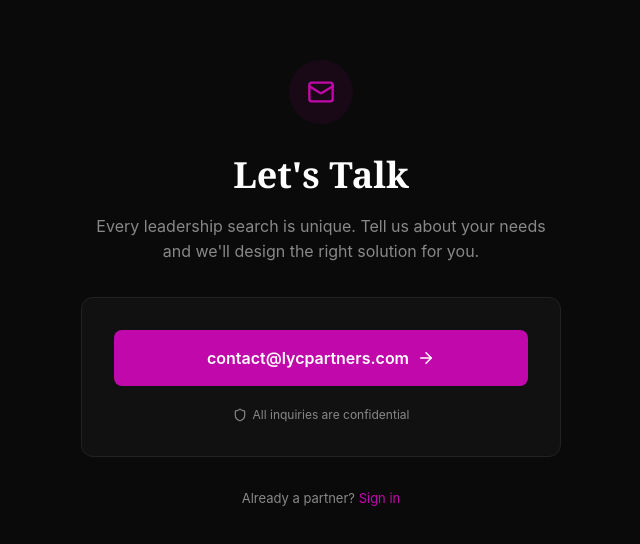
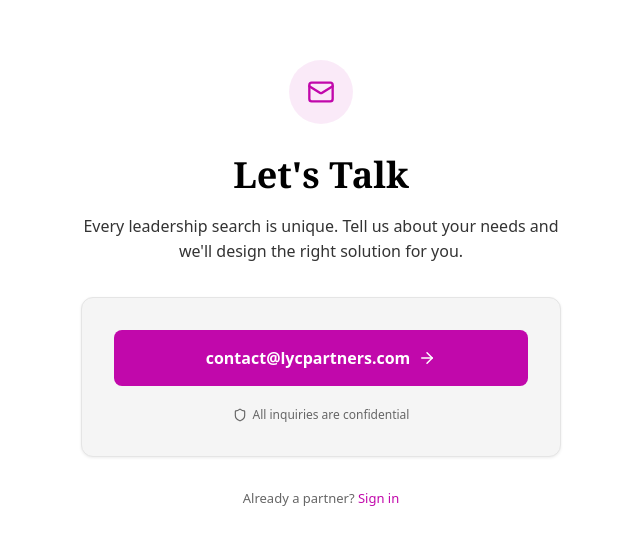
Before and after one commit to kevinhongfr-star/lyc-intelligence, a React (Vite) app: page /pricing in a window 1280 px wide. Shown: the part 116-660 px from the top of the page, without its empty margins (319-959 px from the left). Built offline with nearby package versions, Linux system fonts and the light colour scheme; no server answers.

Commit message:
feat: PricingPage light theme

```diff
--- a/src/pages/PricingPage.tsx
+++ b/src/pages/PricingPage.tsx
@@ -2,15 +2,22 @@ import React from 'react';
 import { Mail, ArrowRight, Shield } from 'lucide-react';
 
 const DS = {
-  headingFont: 'Georgia, serif',
+  headingFont: "'Libre Baskerville', Georgia, serif",
+  bodyFont: "'DM Sans', system-ui, sans-serif",
   accent: '#C108AB',
-  bg: '#0A0A0A',
-  card: '#111111',
-  muted: '#888888',
-  text: '#FFFFFF',
-  textSecondary: '#CCCCCC',
-  border: '#222222',
+  accentHover: '#A00790',
+  bg: '#FFFFFF',
+  bgAlt: '#F5F5F5',
+  card: '#FFFFFF',
+  cardBorder: '#E5E5E5',
+  text: '#000000',
+  textSecondary: '#333333',
+  muted: '#666666',
+  border: '#E5E5E5',
   radius: '12px',
+  radiusSm: '8px',
+  shadow: '0 1px 3px rgba(0,0,0,0.08)',
+  shadowHover: '0 4px 12px rgba(0,0,0,0.1)',
 };
 
 export function PricingPage() {
@@ -34,15 +41,16 @@ export function PricingPage() {
           Let's Talk
         </h1>
 
-        <p style={{ fontSize: '16px', color: DS.muted, lineHeight: 1.6, marginBottom: '32px' }}>
+        <p style={{ fontFamily: DS.bodyFont, fontSize: '16px', color: DS.textSecondary, lineHeight: 1.6, marginBottom: '32px' }}>
           Every leadership search is unique. Tell us about your needs and we'll design the right solution for you.
         </p>
 
         <div style={{
-          background: DS.card,
-          border: `1px solid ${DS.border}`,
+          background: DS.bgAlt,
+          border: `1px solid ${DS.cardBorder}`,
           borderRadius: DS.radius,
-          padding: '32px'
+          padding: '32px',
+          boxShadow: DS.shadow,
         }}>
           <a
             href="mailto:contact@lycpartners.com"
@@ -55,11 +63,13 @@ export function PricingPage() {
               background: DS.accent,
               color: '#FFF',
               borderRadius: '8px',
+              fontFamily: DS.bodyFont,
               fontSize: '16px',
               fontWeight: 600,
               textDecoration: 'none',
               minHeight: '44px',
-              marginBottom: '20px'
+              marginBottom: '20px',
+              transition: 'background-color 0.2s ease, transform 0.15s ease',
             }}
           >
             contact@lycpartners.com
@@ -68,13 +78,13 @@ export function PricingPage() {
 
           <div style={{ display: 'flex', alignItems: 'center', justifyContent: 'center', gap: '6px' }}>
             <Shield style={{ width: 14, height: 14, color: DS.muted }} />
-            <span style={{ fontSize: '12px', color: DS.muted }}>
+            <span style={{ fontFamily: DS.bodyFont, fontSize: '12px', color: DS.muted }}>
               All inquiries are confidential
             </span>
           </div>
         </div>
 
-        <p style={{ fontSize: '13px', color: DS.muted, marginTop: '32px' }}>
+        <p style={{ fontFamily: DS.bodyFont, fontSize: '13px', color: DS.muted, marginTop: '32px' }}>
           Already a partner? <a href="/" style={{ color: DS.accent, textDecoration: 'none' }}>Sign in</a>
         </p>
       </div>
```
